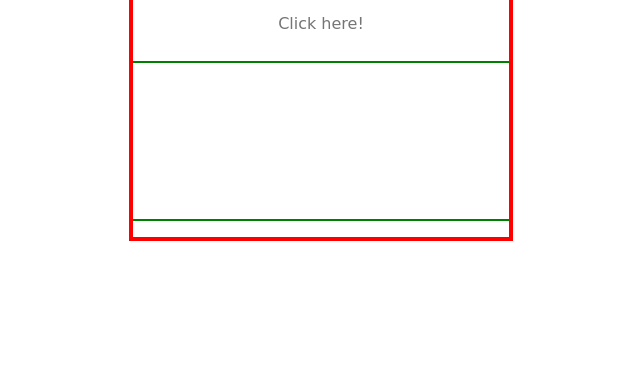
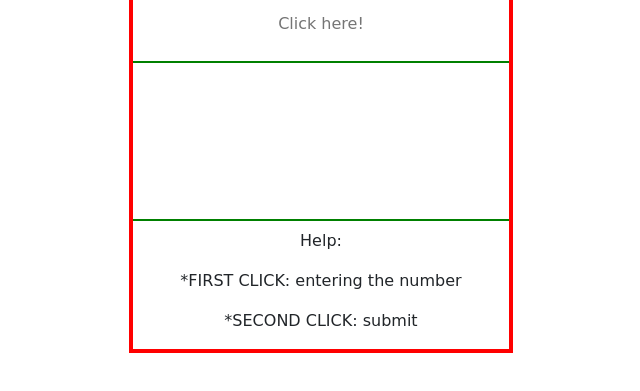
Before and after one commit to gAbordAvid/numConverter, a plain HTML site: page index.html in a window 1280 px wide. Shown: the part 409-800 px from the top of the page, without its empty margins (319-959 px from the left). Drawn offline with nearby package versions, Linux system fonts and the light colour scheme; a web font is replaced by a local one.

Commit message:
Little update
Changing input event
Adding some more style

```diff
--- a/app.js
+++ b/app.js
@@ -34,6 +34,10 @@ function numConverter (num,res) {
     }
 
   }
-document.getElementById(res).innerHTML = wordOfNums;
+
+
+  document.getElementById(res).innerHTML = wordOfNums;
+
+
 
   }
--- a/index.html
+++ b/index.html
@@ -6,7 +6,7 @@
     <link rel="stylesheet" href="https://cdn.jsdelivr.net/npm/bootstrap@4.5.3/dist/css/bootstrap.min.css" integrity="sha384-TX8t27EcRE3e/ihU7zmQxVncDAy5uIKz4rEkgIXeMed4M0jlfIDPvg6uqKI2xXr2" crossorigin="anonymous">
     <link href="https://fonts.googleapis.com/css2?family=Chilanka&display=swap" rel="stylesheet">
     <link rel="stylesheet" href="style.css">
-    <title>Document</title>
+    <title>Num Converter</title>
 </head>
 <body >
     <div class="form-position">
@@ -14,9 +14,15 @@
             <div class="form-group ">
                 <label for=""><h1>Hello</h1></label><br>
                 <label for=""><p>Enter your number:</p></label><br>
-              <input class="btn" id="exampleInputEmail1" onkeyup="numConverter(this.value,'displayHere');" type="text" class="form-control"  placeholder="Click here!">
+              <input class="btn" id="exampleInputEmail1" onclick="numConverter(this.value,'displayHere');" type="text" class="form-control"  placeholder="Click here!">
               <div id="displayHere"></div>
           </form>
+          <div class="help">
+              <p>Help:</p>
+            <p>*FIRST CLICK: entering the number</p>
+            <p>*SECOND CLICK: submit</p>
+          </div>
+
     </div>
 
 
--- a/style.css
+++ b/style.css
@@ -25,3 +25,10 @@ p{
     border-bottom: 2px solid green;
     font-weight: bold;
 }
+.help{
+    display: block;
+    padding-top: 2%;
+}
+.help p{
+    font-size: 2vh;
+}
```
